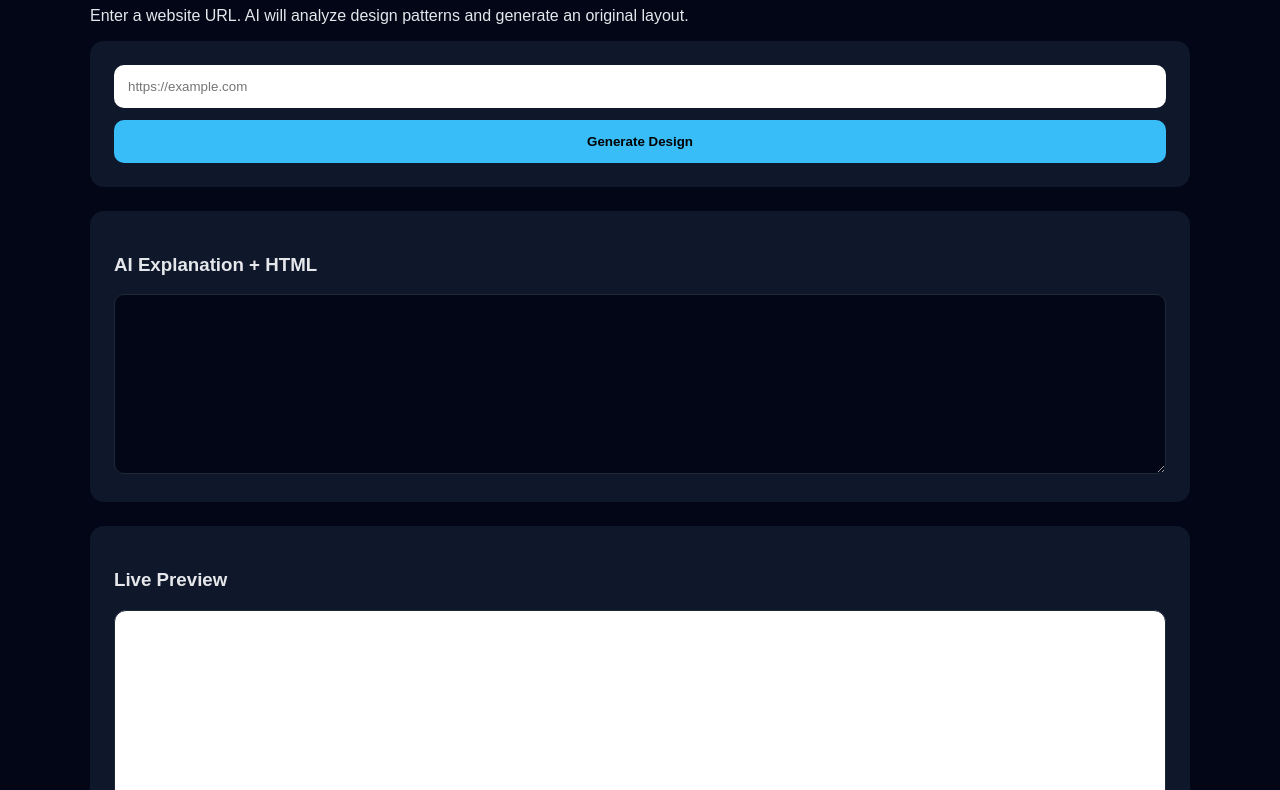
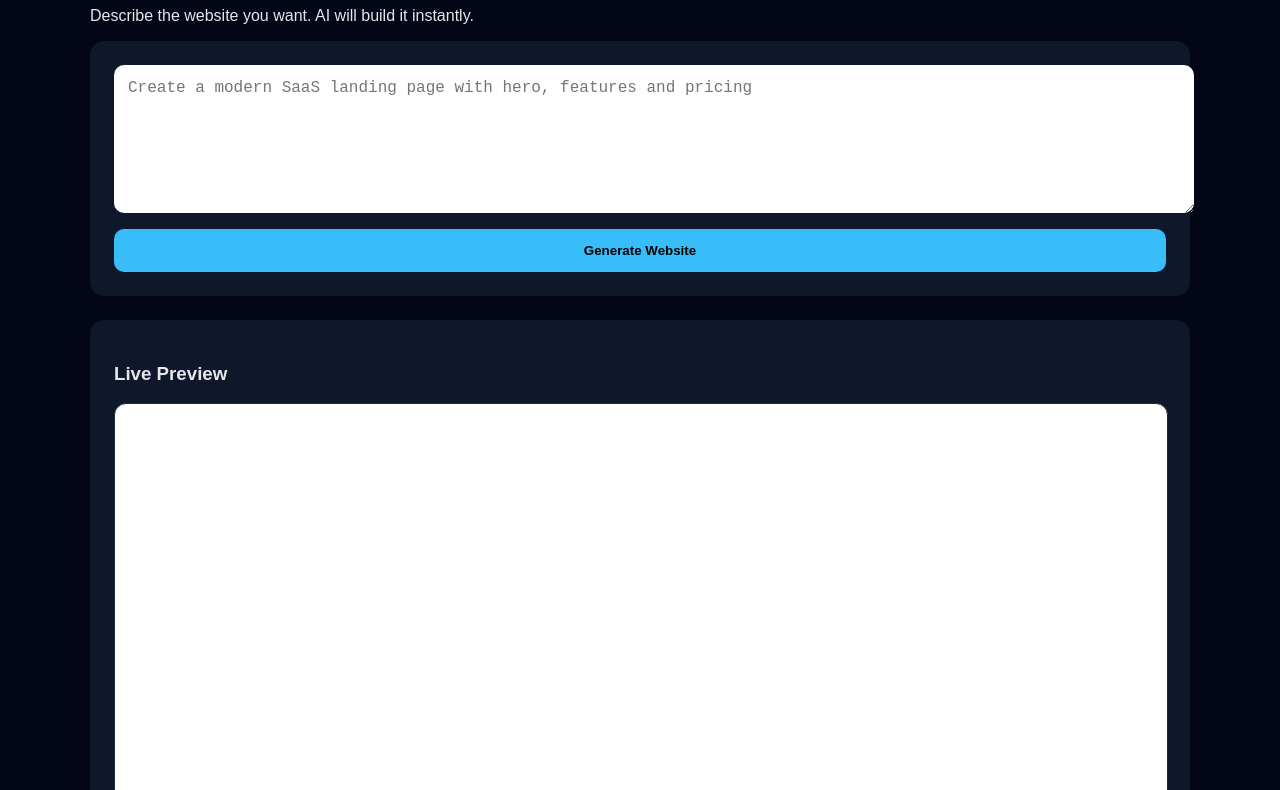
Before and after one commit to thisistalha78-cmyk/ai-design-clone, a website: page public/index.html in a window 1280 px wide. Shown: the part 114-904 px from the top of the page. Drawn offline with Linux system fonts and the light colour scheme.

Commit message:
Update index.html

```diff
--- a/public/index.html
+++ b/public/index.html
@@ -1,26 +1,16 @@
 <!DOCTYPE html>
 <html lang="en">
 <head>
-<meta charset="UTF-8" />
-<title>AI Design Generator</title>
+<meta charset="UTF-8">
+<title>AI Website Builder</title>
 
 <style>
-:root {
-  --bg:#020617;
-  --card:#0f172a;
-  --accent:#38bdf8;
-  --text:#e5e7eb;
-  --muted:#94a3b8;
-}
-
-* { box-sizing: border-box; }
-
 body {
   margin:0;
   padding:40px;
-  background:var(--bg);
+  background:#020617;
+  color:#e5e7eb;
   font-family:Arial, sans-serif;
-  color:var(--text);
 }
 
 .container {
@@ -29,39 +19,30 @@ body {
 }
 
 .card {
-  background:var(--card);
+  background:#0f172a;
+  padding:24px;
   border-radius:14px;
-  padding:24px;
   margin-bottom:24px;
 }
 
-input {
+textarea {
   width:100%;
-  padding:14px;
+  height:120px;
   border-radius:10px;
   border:none;
+  padding:14px;
+  font-size:16px;
 }
 
 button {
   margin-top:12px;
   width:100%;
   padding:14px;
+  border:none;
   border-radius:10px;
-  border:none;
-  background:var(--accent);
+  background:#38bdf8;
   font-weight:bold;
   cursor:pointer;
-}
-
-textarea {
-  width:100%;
-  min-height:180px;
-  background:#020617;
-  color:var(--text);
-  border:1px solid #1f2937;
-  border-radius:10px;
-  padding:14px;
-  font-family:monospace;
 }
 
 iframe {
@@ -77,17 +58,12 @@ iframe {
 <body>
 <div class="container">
 
-<h1>🎨 AI Website Design Generator</h1>
-<p>Enter a website URL. AI will analyze design patterns and generate an original layout.</p>
+<h1>🤖 AI Website Builder</h1>
+<p>Describe the website you want. AI will build it instantly.</p>
 
 <div class="card">
-  <input id="url" placeholder="https://example.com" />
-  <button onclick="generate()">Generate Design</button>
-</div>
-
-<div class="card">
-  <h3>AI Explanation + HTML</h3>
-  <textarea id="output"></textarea>
+  <textarea id="prompt" placeholder="Create a modern SaaS landing page with hero, features and pricing"></textarea>
+  <button onclick="generate()">Generate Website</button>
 </div>
 
 <div class="card">
@@ -99,26 +75,23 @@ iframe {
 
 <script>
 async function generate() {
-  const url = document.getElementById("url").value;
-  const output = document.getElementById("output");
-  output.value = "Analyzing design patterns...";
+  const prompt = document.getElementById("prompt").value;
 
-  const res = await fetch("/analyze", {
+  const res = await fetch("/generate", {
     method: "POST",
     headers: { "Content-Type": "application/json" },
-    body: JSON.stringify({ url })
+    body: JSON.stringify({ prompt })
   });
 
   const data = await res.json();
-  output.value = data.result || "Error";
-
-  const start = data.result?.indexOf("<!DOCTYPE html>");
-  if (start !== -1) {
-    document.getElementById("preview").srcdoc =
-      data.result.slice(start);
-  }
+  document.getElementById("preview").srcdoc = data.html;
 }
 </script>
 
 </body>
 </html>
+
+</script>
+
+</body>
+</html>
```
